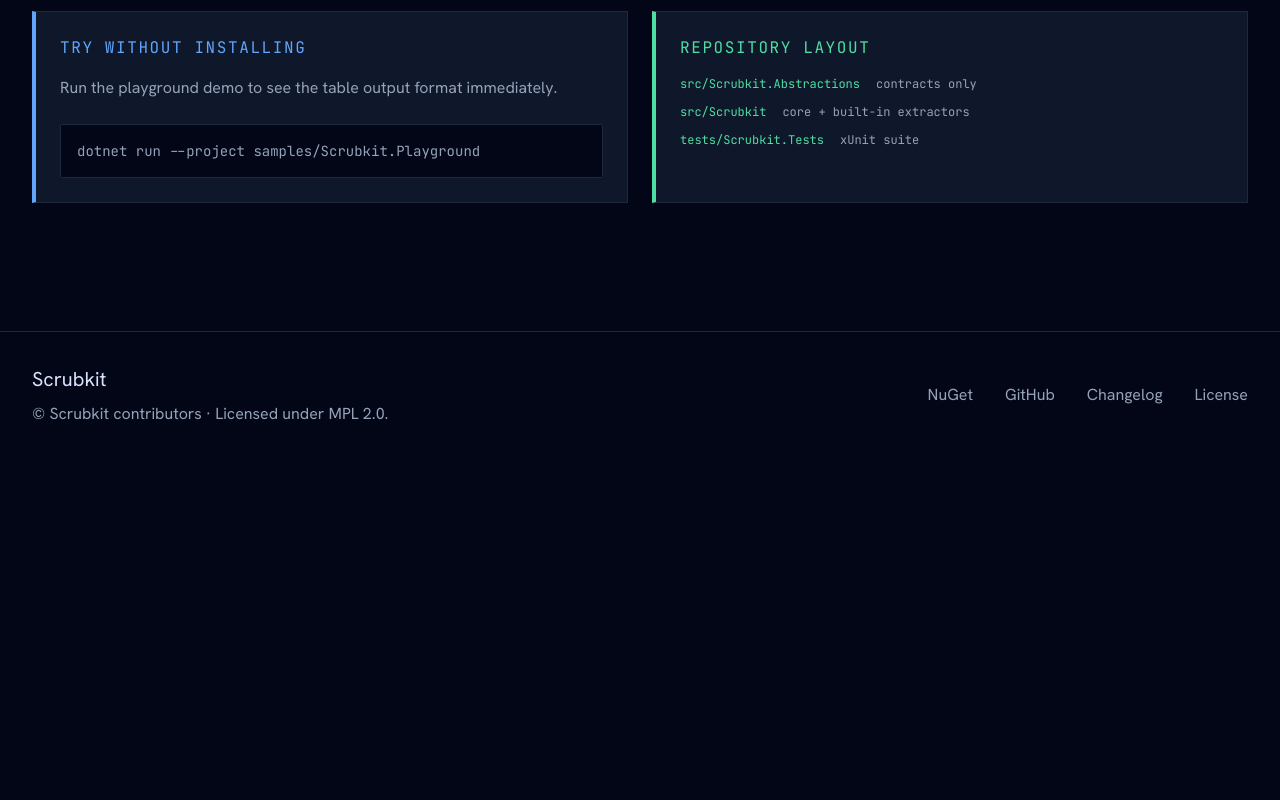
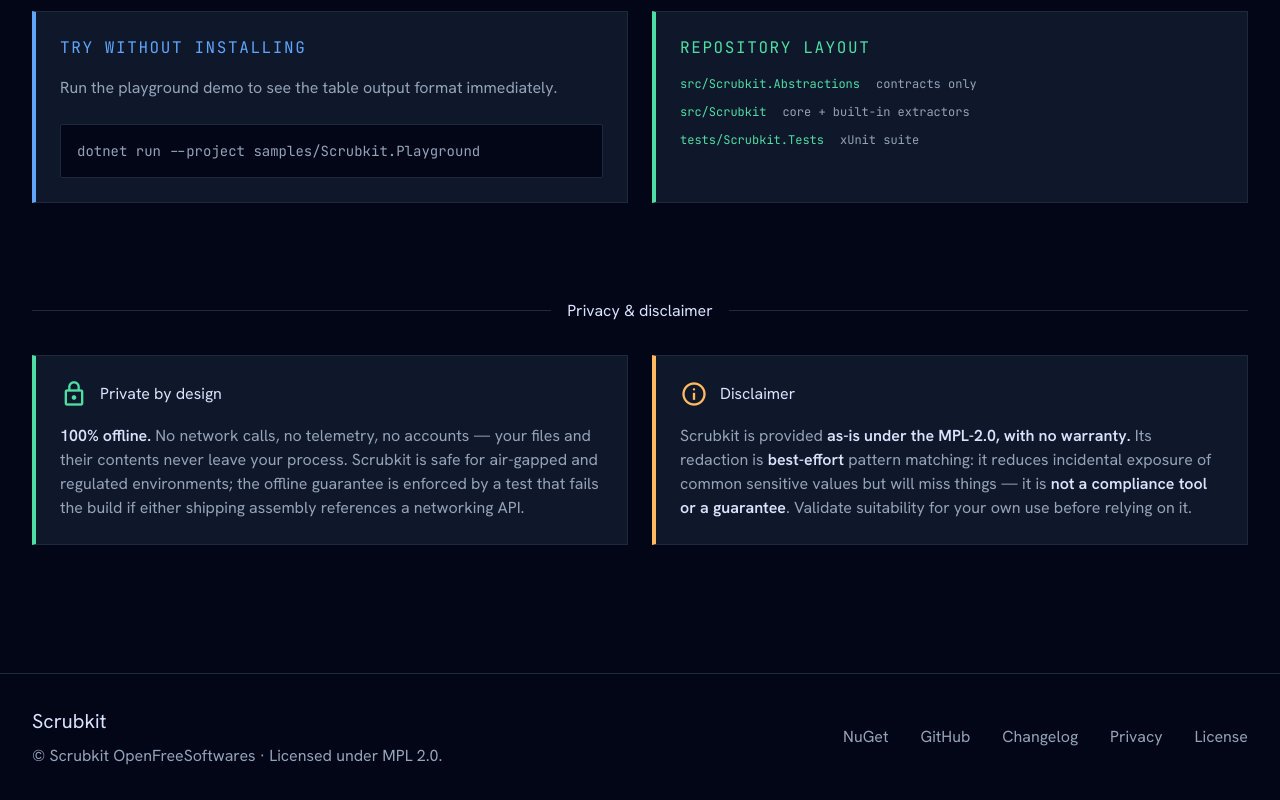
Before and after one commit to jjopensoftworks-blip/Scrubkit, a plain HTML site: page docs/index.html in a window 1280 px wide. Shown: the part 4590-5390 px from the top of the page. Before the commit the page ends 5048 px from the top, so only its background shows below. Drawn offline with nearby package versions, Linux system fonts and the light colour scheme.

Commit message:
Add privacy & disclaimer section and update site footer

```diff
--- a/docs/index.html
+++ b/docs/index.html
@@ -381,17 +381,54 @@
 </div>
 </div>
 </section>
+<!-- Privacy & disclaimer -->
+<section id="privacy" class="mb-24 scroll-mt-24">
+<div class="flex items-center gap-4 mb-8">
+<div class="h-[1px] flex-1 bg-surface-border"></div>
+<h2 class="font-headline-md text-on-surface shrink-0">Privacy &amp; disclaimer</h2>
+<div class="h-[1px] flex-1 bg-surface-border"></div>
+</div>
+<div class="grid grid-cols-1 md:grid-cols-2 gap-container-gap">
+<div class="bento-card p-bento-padding border-l-4 border-l-secondary">
+<div class="flex items-center gap-3 mb-4">
+<span class="material-symbols-outlined text-secondary text-[28px]">lock</span>
+<h3 class="font-headline-md text-on-surface">Private by design</h3>
+</div>
+<p class="text-text-muted font-body-md">
+                        <span class="text-on-surface font-semibold">100% offline.</span> No network calls, no
+                        telemetry, no accounts — your files and their contents never leave your process.
+                        Scrubkit is safe for air-gapped and regulated environments; the offline guarantee is
+                        enforced by a test that fails the build if either shipping assembly references a
+                        networking API.
+                    </p>
+</div>
+<div class="bento-card p-bento-padding border-l-4 border-l-tertiary">
+<div class="flex items-center gap-3 mb-4">
+<span class="material-symbols-outlined text-tertiary text-[28px]">info</span>
+<h3 class="font-headline-md text-on-surface">Disclaimer</h3>
+</div>
+<p class="text-text-muted font-body-md">
+                        Scrubkit is provided <span class="text-on-surface font-semibold">as-is under the
+                        MPL-2.0, with no warranty.</span> Its redaction is <span class="text-on-surface font-semibold">best-effort</span>
+                        pattern matching: it reduces incidental exposure of common sensitive values but will
+                        miss things — it is <span class="text-on-surface font-semibold">not a compliance tool
+                        or a guarantee</span>. Validate suitability for your own use before relying on it.
+                    </p>
+</div>
+</div>
+</section>
 </main>
 <!-- Footer -->
 <footer class="relative w-full bottom-0 bg-surface-deep border-t border-surface-border flex flex-col md:flex-row justify-between items-center px-margin-page py-8 mt-auto">
 <div class="flex flex-col gap-2 mb-6 md:mb-0">
 <p class="font-headline-md text-[20px] text-on-surface">Scrubkit</p>
-<p class="font-body-md text-body-md text-text-muted">© Scrubkit contributors · Licensed under MPL 2.0.</p>
+<p class="font-body-md text-body-md text-text-muted">© Scrubkit OpenFreeSoftwares · Licensed under MPL 2.0.</p>
 </div>
 <div class="flex flex-wrap gap-8">
 <a class="font-body-md text-body-md text-text-muted hover:text-on-surface transition-opacity duration-200" href="https://www.nuget.org/packages/Scrubkit">NuGet</a>
 <a class="font-body-md text-body-md text-text-muted hover:text-on-surface transition-opacity duration-200" href="https://github.com/jjopensoftworks-blip/Scrubkit">GitHub</a>
 <a class="font-body-md text-body-md text-text-muted hover:text-on-surface transition-opacity duration-200" href="changelog.html">Changelog</a>
+<a class="font-body-md text-body-md text-text-muted hover:text-on-surface transition-opacity duration-200" href="#privacy">Privacy</a>
 <a class="font-body-md text-body-md text-text-muted hover:text-on-surface transition-opacity duration-200" href="https://github.com/jjopensoftworks-blip/Scrubkit/blob/main/LICENSE">License</a>
 </div>
 </footer>
```
Also changed, not shown: docs/changelog.html (+1 -1 lines), 2 other files.
